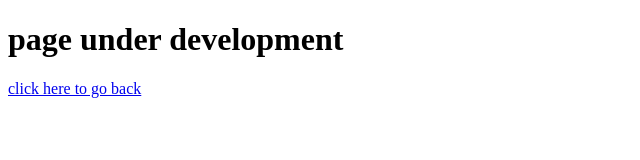
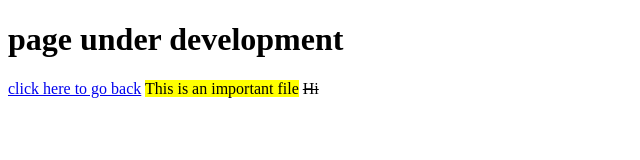
Before and after one commit to knmonishgh/The4walls, a plain HTML site: page about.html in a window 1280 px wide. Shown: the whole page, without its empty margins (0-640 px from the left). Drawn offline with Linux system fonts and the light colour scheme.

Commit message:
Update about.html

```diff
--- a/about.html
+++ b/about.html
@@ -9,5 +9,7 @@
 <body>
     <h1>page under development</h1>
     <a href="index.html">click here to go back</a>
+    <mark>This is an important file</mark>
+    <del>Hi</del>
 </body>
 </html>
```
